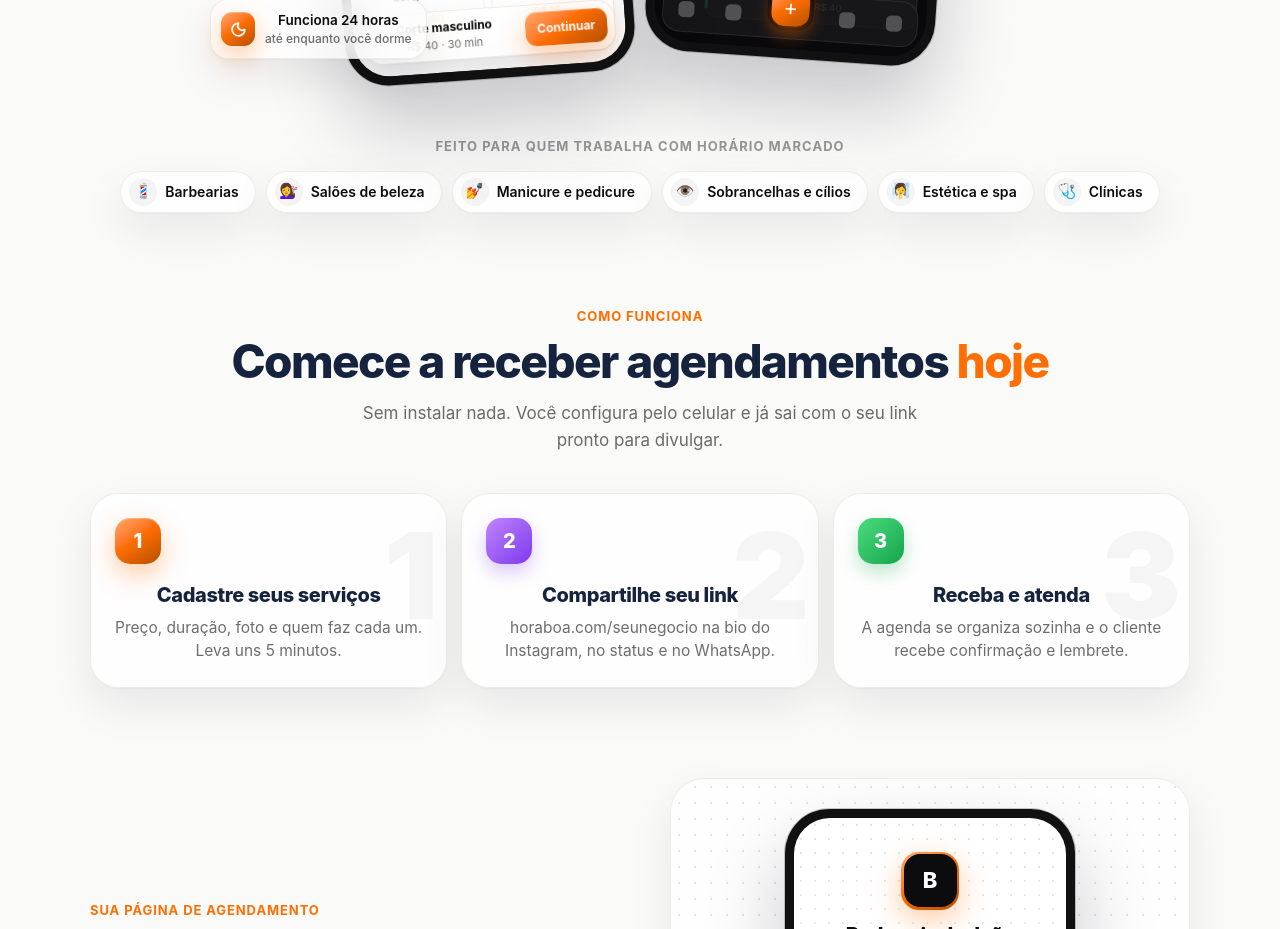
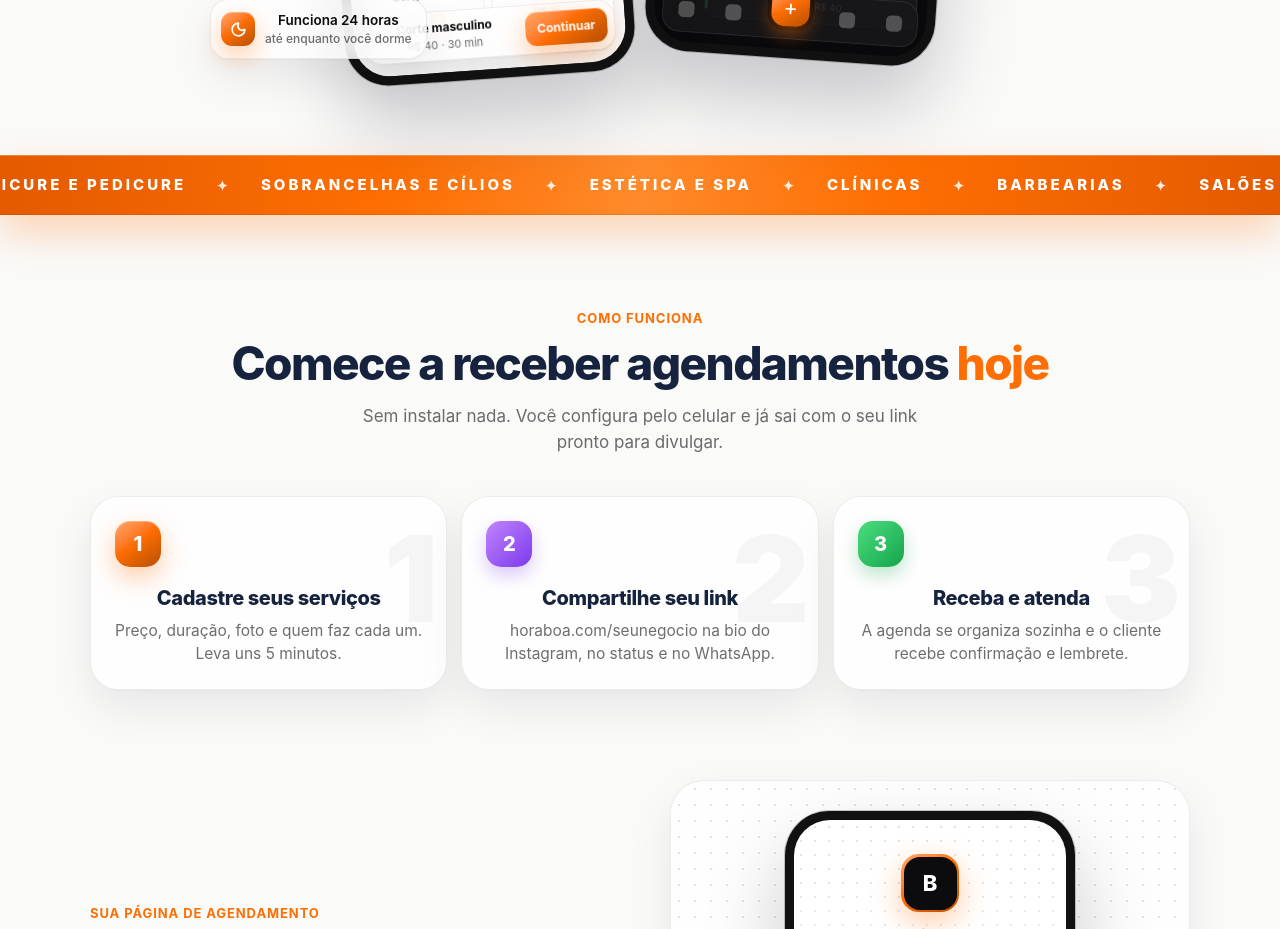
Before and after one commit to viniciusalvesmkt2023-glitch/AGENDAFACIL, a Next.js app: page / in a window 1280 px wide. Shown: the part 1140-2069 px from the top of the page. Built offline with nearby package versions, Linux system fonts and the light colour scheme.

Commit message:
Página de vendas: faixa laranja com os tipos de negócio passando em loop
Co-Authored-By: Claude Opus 5.5 <noreply@anthropic.com>
Claude-Session: https://claude.ai/code/session_01LhL6zctJbgCDUPhD952cyT

```diff
--- a/src/app/page.tsx
+++ b/src/app/page.tsx
@@ -28,14 +28,7 @@ import { Cta } from "@/components/landing/cta";
 import { formatMoney } from "@/lib/format";
 import { discountPercent, monthlyEquivalentCents, PLANS, TRIAL_DAYS, type Plan } from "@/lib/plans";
 
-const TYPES = [
-  ["💈", "Barbearias"],
-  ["💇‍♀️", "Salões de beleza"],
-  ["💅", "Manicure e pedicure"],
-  ["👁️", "Sobrancelhas e cílios"],
-  ["🧖‍♀️", "Estética e spa"],
-  ["🩺", "Clínicas"],
-];
+const TYPES = ["Barbearias", "Salões de beleza", "Manicure e pedicure", "Sobrancelhas e cílios", "Estética e spa", "Clínicas"];
 
 const FEATURES = [
   { icon: CalendarDays, color: "g-brand", title: "Agenda do dia na palma da mão", text: "Próximo cliente em destaque, concluir, marcar falta e remarcar com um toque." },
@@ -118,15 +111,19 @@ export default async function Home({ searchParams }: { searchParams: Promise<{ c
         </div>
       </section>
 
-      {/* Para quem é */}
-      <section className="types">
-        <div className="lp-wrap">
-          <p>Feito para quem trabalha com horário marcado</p>
-          <div className="marq">
-            {TYPES.map(([emoji, label]) => (
-              <span key={label} className="lp-glass"><i>{emoji}</i>{label}</span>
-            ))}
-          </div>
+      {/* Para quem é: faixa laranja passando em loop */}
+      <section className="lp-band" aria-label="Feito para quem trabalha com horário marcado">
+        <div className="lp-band-track">
+          {[0, 1].map((copy) => (
+            <div key={copy} className="lp-band-group" aria-hidden={copy === 1 ? true : undefined}>
+              {[...TYPES, ...TYPES].map((label, i) => (
+                <span key={`${label}-${i}`}>
+                  {label}
+                  <i>✦</i>
+                </span>
+              ))}
+            </div>
+          ))}
         </div>
       </section>
 
--- a/src/app/vendas.css
+++ b/src/app/vendas.css
@@ -325,3 +325,18 @@
 .lp .final .lp-cta { margin-top: 30px; }
 @media (prefers-reduced-motion: reduce) { .lp .lp-cta::before { animation: none; } }
 }
+
+@layer components {
+/* ---------- Faixa laranja com os tipos de negócio passando em loop ---------- */
+.lp .lp-band { position: relative; margin: 26px 0 0; overflow: hidden; height: 60px; display: flex; align-items: center;
+  background: linear-gradient(90deg, #e45a00, var(--b) 30%, #ff8a2b 50%, var(--b) 70%, #e45a00);
+  box-shadow: 0 18px 40px rgba(254, 110, 2, .28), inset 0 1px 0 rgba(255, 255, 255, .25), inset 0 -1px 0 rgba(0, 0, 0, .08); }
+.lp .lp-band-track { display: flex; width: max-content; animation: lp-faixa 38s linear infinite; }
+.lp .lp-band:hover .lp-band-track { animation-play-state: paused; }
+.lp .lp-band-group { display: flex; flex-shrink: 0; }
+.lp .lp-band-group span { display: inline-flex; align-items: center; color: #fff; font-weight: 800; font-size: 15px; letter-spacing: .2em; text-transform: uppercase; white-space: nowrap; }
+.lp .lp-band-group i { font-style: normal; font-size: 14px; margin: 0 30px; opacity: .85; }
+@keyframes lp-faixa { from { transform: translateX(0); } to { transform: translateX(-50%); } }
+@media (max-width: 700px) { .lp .lp-band { height: 52px; margin-top: 18px; } .lp .lp-band-group span { font-size: 13px; } .lp .lp-band-group i { margin: 0 20px; } }
+@media (prefers-reduced-motion: reduce) { .lp .lp-band-track { animation: none; } }
+}
```
